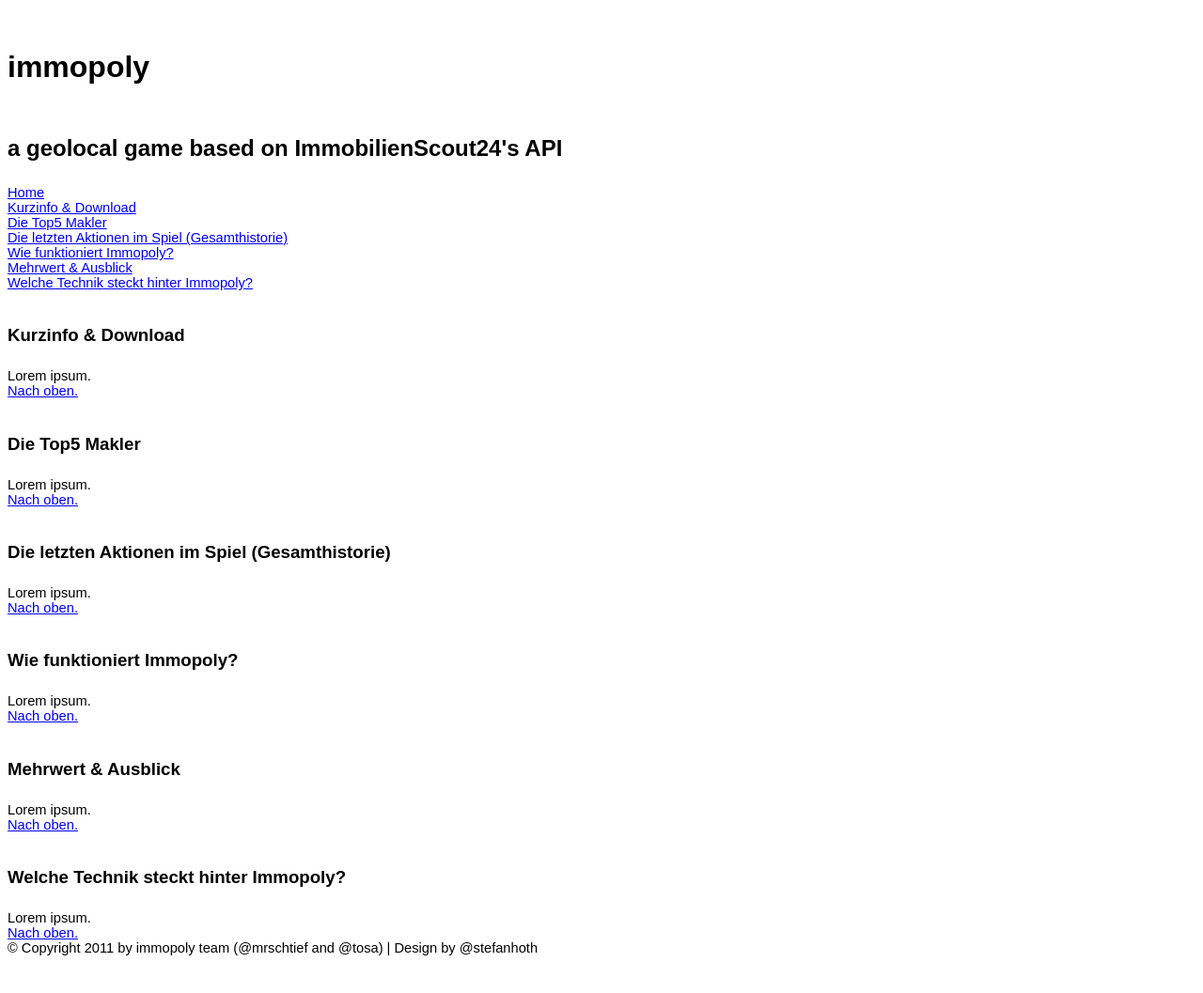
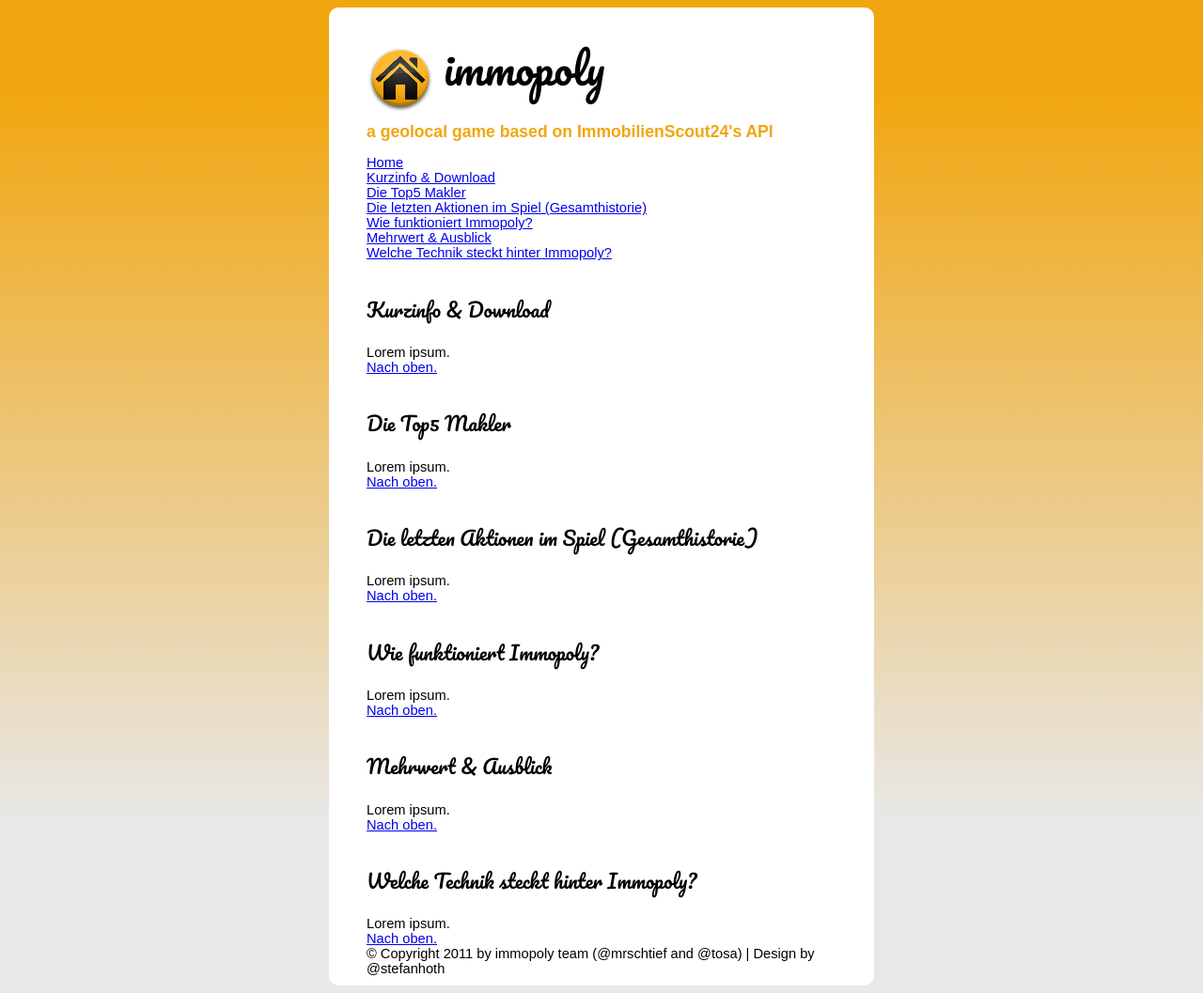
Before and after one commit to stefanhoth/immopoly-website, a PHP site: page /immopoly.html in a window 1280 px wide. Shown: the whole page at 94% size. Before the commit the page ends 1017 px from the top, so only its background shows below. Run offline with PHP 8.4, Linux system fonts and the light colour scheme.

Commit message:
* added basic folders, moved files  * added css3-effects  * added google webfonts

```diff
--- a/styles.css
+++ b/css/styles.css
@@ -1,7 +1,19 @@
 body {
 	color:#000000;
 	font-size:11pt;
-	font-family:Arial
+	font-family:Arial;
+	background-image: -webkit-gradient(
+		linear,
+		left bottom,
+		left top,
+		color-stop(0.17, rgb(232,232,232)),
+		color-stop(0.91, rgb(241,166,15))
+	);
+		background-image: -moz-linear-gradient(
+		center bottom,
+		rgb(232,232,232) 17%,
+		rgb(241,166,15) 91%
+	);
 }
 h1 {
 	padding-top:24.0pt;
@@ -102,3 +114,48 @@
 .c9 {
 	font-size:14pt
 }
+#wrapper{
+	border-radius: 10px;
+	-moz-border-radius: 10px;
+	-webkit-border-radius: 10px;
+
+	background-color: #FFFFFF;
+
+	padding: 10px 40px;
+	margin: auto;
+	width: 500px;
+}
+header img{
+	float: left;
+	margin-right: 10px;
+}
+
+header h1,
+#content h3{
+	font-family: 'Pacifico', serif;
+	font-style: normal;
+	font-weight: 400;
+	text-shadow: none;
+	text-decoration: none;
+	text-transform: none;
+	letter-spacing: 0em;
+	word-spacing: 0em;
+}
+
+header h1 {
+	padding: 0;
+	font-size: 3em;
+	line-height: 1.2;
+}
+
+header h2{
+	padding: 0;
+
+	font-size: 1.2em;
+	color: #f1a60f;
+}
+
+#content h3{
+	font-size: 1.4em;
+	line-height: 1.2;
+}
--- a/immopoly.html
+++ b/immopoly.html
@@ -14,7 +14,11 @@
 
 		<meta name="viewport" content="width=device-width; initial-scale=1.0" />
 
-		<link rel="stylesheet" media="all" type="text/css" href="styles.css" />
+		<!-- google webfonts -->
+		<link href="http://fonts.googleapis.com/css?family=Pacifico:regular&amp;v1" rel="stylesheet" type="text/css" >
+
+		<link rel="stylesheet" media="all" type="text/css" href="css/styles.css" />
+
 
 		<!-- Replace favicon.ico & apple-touch-icon.png in the root of your domain and delete these references -->
 		<link rel="shortcut icon" href="/favicon.ico" />
@@ -22,8 +26,9 @@
 	</head>
 
 	<body>
-		<div>
+		<div id="wrapper">
 			<header>
+				<img src="img/immopoly.png" alt="immopoly" />
 				<h1 id="top">immopoly</h1>
 				<h2>a geolocal game based on ImmobilienScout24's API</h2>
 			</header>
```
Also changed, not shown: img/immopoly.png (added).
